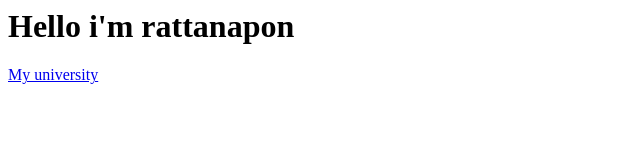
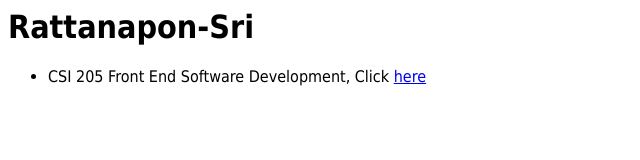
Before and after one commit to Rattanapon-Sri/Rattanapon-Sri.github.io, a plain HTML site: page index.html in a window 1280 px wide. Shown: the whole page, without its empty margins (0-640 px from the left). Drawn offline with Linux system fonts and the light colour scheme.

Commit message:
Update index.html

```diff
--- a/index.html
+++ b/index.html
@@ -1,2 +1,14 @@
-<h1>Hello i'm rattanapon</h1>
-<a href='https://www.spu.ac.th'>My university</a>
+<html>
+  <head>
+    <title>Rattanapon-Sri</title>
+    <style>
+      body {font-family: Tahoma, Verdana, Segoe, sans-serif;}
+    </style>
+  </head>
+  <body>
+    <h1>Rattanapon-Sri</h1>
+    <ul>
+      <li>CSI 205 Front End Software Development, Click <a href='https://rattanapon-sri.github.io/_multipages'>here</a></li>
+    </ul>
+  </body>
+</html>
```
